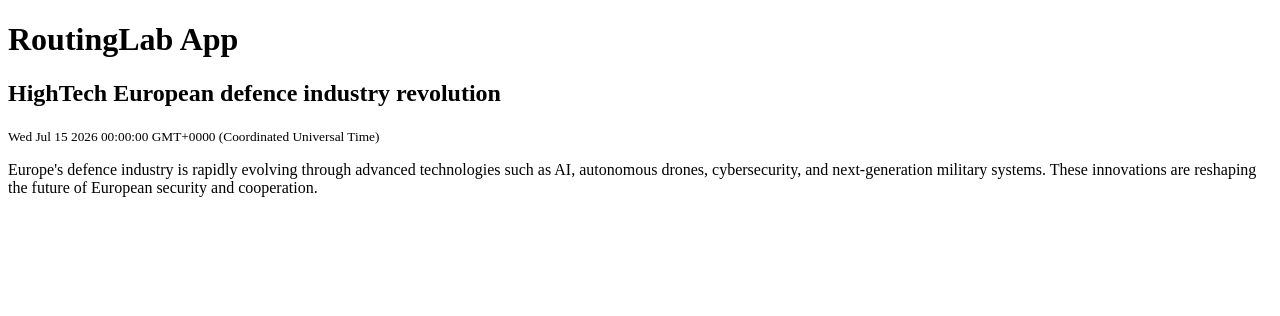
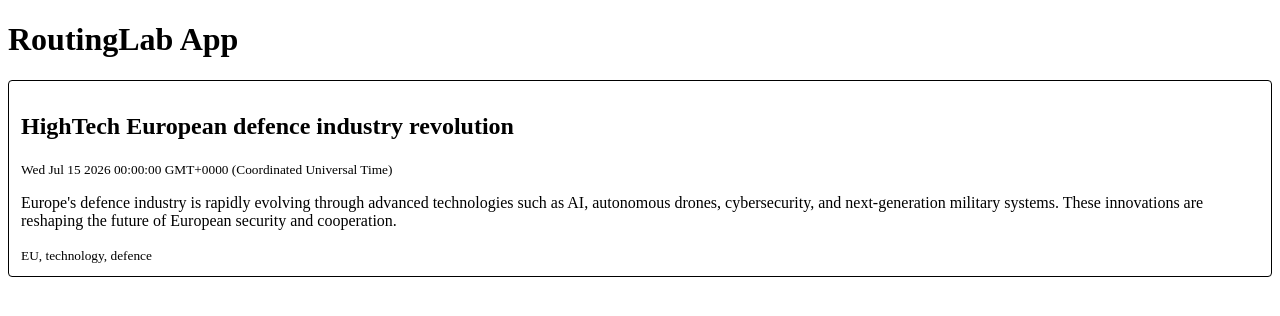
Before and after one commit to Biosaiber/routingLab-app, an Angular app: page /post/1 in a window 1280 px wide. Shown: the top 316 px of the page. Built offline with nearby package versions, Linux system fonts and the light colour scheme.

Commit message:
feat: blog post tags and post style view

```diff
--- a/src/app/post/post.component.css
+++ b/src/app/post/post.component.css
@@ -0,0 +1,5 @@
+.post {
+    border: 1px solid rgb(0, 0, 0);
+    padding: 12px;
+    border-radius: 4px;
+}
--- a/src/app/post/post.component.html
+++ b/src/app/post/post.component.html
@@ -1,3 +1,8 @@
-<h2>{{post.title}}</h2>
-<small>{{post.dateCreated}}</small>
-<p>{{post.content}}</p>
+<div class="post">
+    <h2>{{post.title}}</h2>
+    <small>{{post.dateCreated}}</small>
+    <p>{{post.content}}</p>
+    @for (tag of post.tags; track tag; let last = $last) {
+        <small>{{tag}}@if (!last) {, }</small>
+    }
+</div>
```
